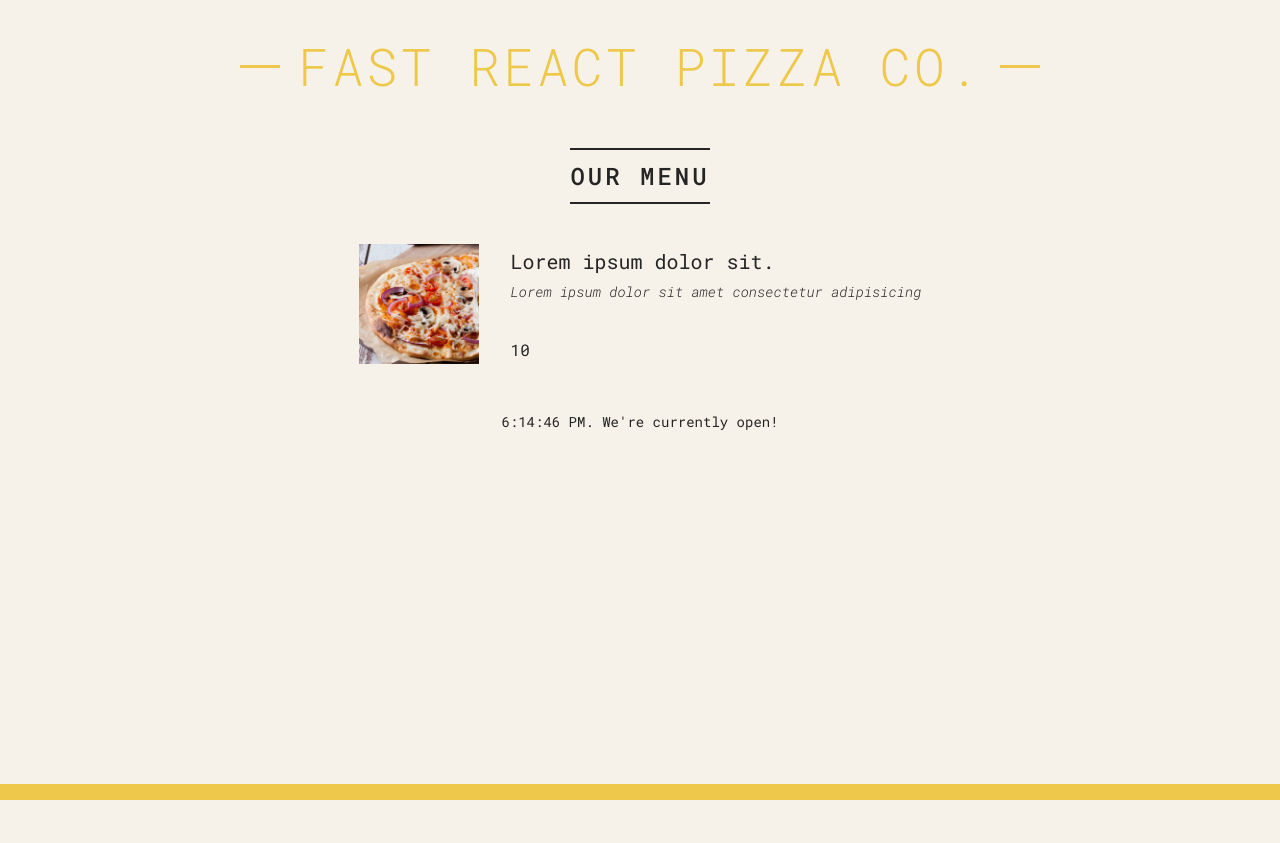
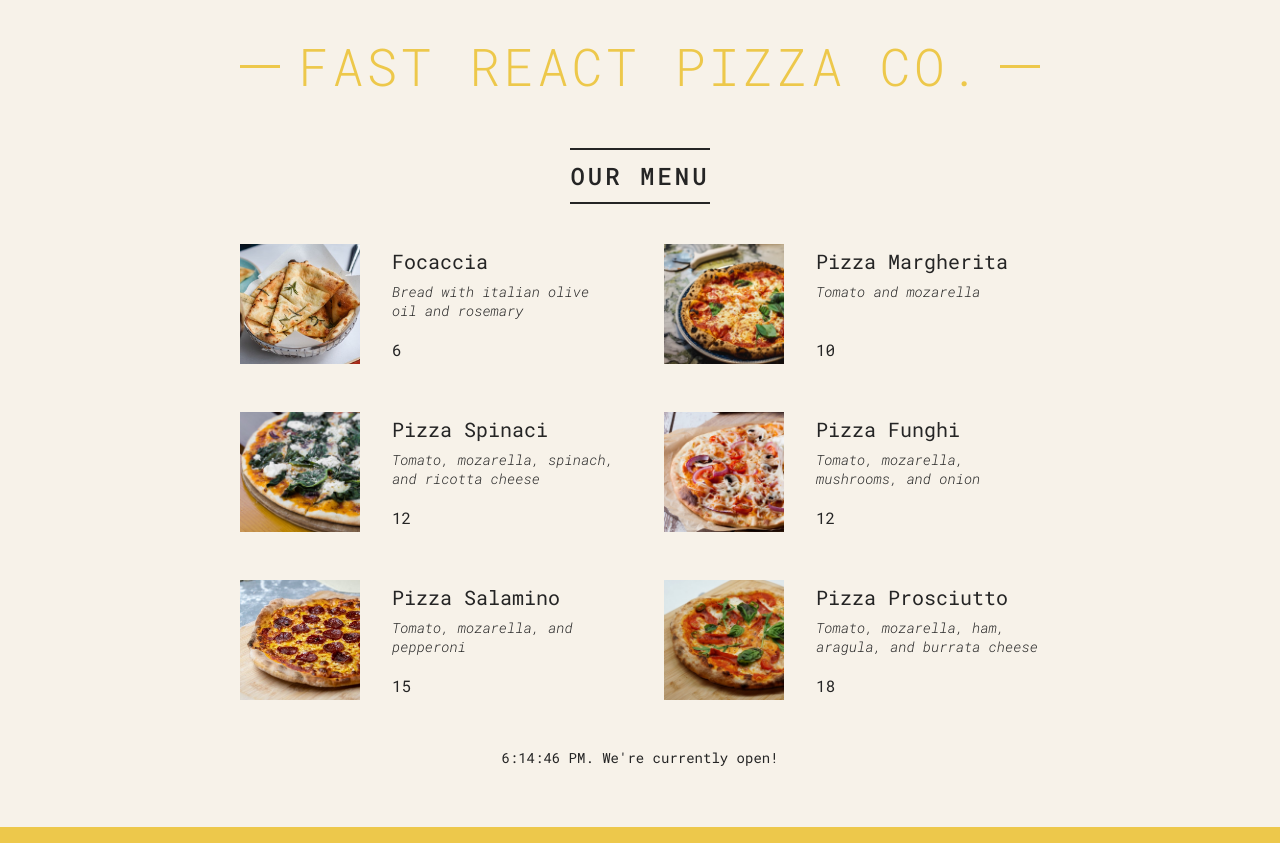
Before and after one commit to nidal1/react-udemy-pizza-menu, a React (Create React App) app: page / in a window 1280 px wide. Before the commit the page ends 800 px from the top, so only its background shows below. Built offline with nearby package versions, Linux system fonts and the light colour scheme.

Commit message:
Render a list

```diff
--- a/src/App.js
+++ b/src/App.js
@@ -68,26 +68,25 @@
   return (
     <div className="menu">
       <h2>Our menu</h2>
-      <Pizza
-        name="Lorem ipsum dolor sit."
-        ingredient="Lorem ipsum dolor sit amet consectetur adipisicing"
-        photoName="pizzas/funghi.jpg"
-        price={10}
-      />
+      <ul className="pizzas">
+        {pizzaData.map((p) => (
+          <Pizza key={p.name} pizzaObj={p} />
+        ))}
+      </ul>
     </div>
   );
 }
 
 function Pizza(props) {
   return (
-    <div className="pizza">
-      <img src={props.photoName} alt={props.name} />
+    <li className="pizza">
+      <img src={props.pizzaObj?.photoName} alt={props.pizzaObj?.name} />
       <div>
-        <h3>{props.name}</h3>
-        <p>{props.ingredient}</p>
-        <span>{props.price}</span>
+        <h3>{props.pizzaObj?.name}</h3>
+        <p>{props.pizzaObj?.ingredients}</p>
+        <span>{props.pizzaObj?.price}</span>
       </div>
-    </div>
+    </li>
   );
 }
 
```
